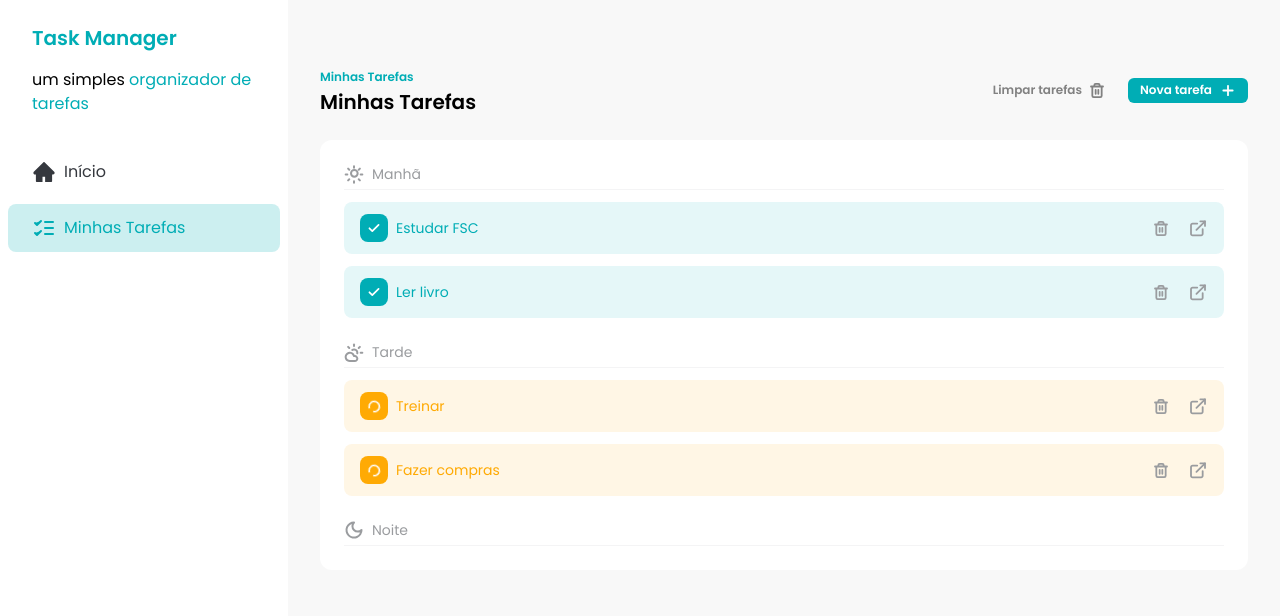
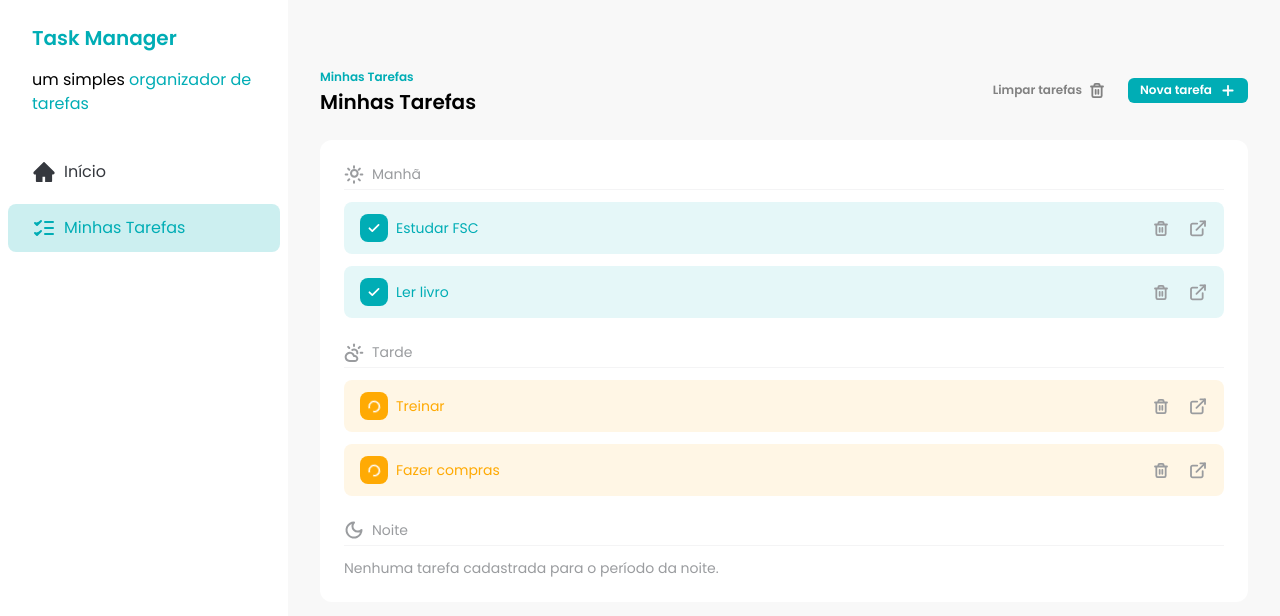
Before and after one commit to Luca-Sousa/fsc-todo-app, a React (Vite) app: page / in a window 1280 px wide. Shown: the top 616 px of the page. Built offline with nearby package versions, Linux system fonts and the light colour scheme; data requests are answered from the project's data file.

Commit message:
feat: ensure empty message is shown on Tasks component

```diff
--- a/src/components/Tasks.jsx
+++ b/src/components/Tasks.jsx
@@ -103,7 +103,11 @@
       <div className="space-y-6 rounded-xl bg-white p-6">
         <div className="space-y-3">
           <TasksSeparator title="Manhã" icon={<SunIcon />} />
-
+          {morningTasks.length === 0 && (
+            <p className="text-sm text-brand-text-gray">
+              Nenhuma tarefa cadastrada para o período da manhã.
+            </p>
+          )}
           {morningTasks.map((task) => (
             <TaskItem
               key={task.id}
@@ -116,7 +120,11 @@
 
         <div className="space-y-3">
           <TasksSeparator title="Tarde" icon={<CloudSunIcon />} />
-
+          {afternoonTasks.length === 0 && (
+            <p className="text-sm text-brand-text-gray">
+              Nenhuma tarefa cadastrada para o período da tarde.
+            </p>
+          )}
           {afternoonTasks.map((task) => (
             <TaskItem
               key={task.id}
@@ -129,7 +137,11 @@
 
         <div className="space-y-3">
           <TasksSeparator title="Noite" icon={<MoonIcon />} />
-
+          {eveningTasks.length === 0 && (
+            <p className="text-sm text-brand-text-gray">
+              Nenhuma tarefa cadastrada para o período da noite.
+            </p>
+          )}
           {eveningTasks.map((task) => (
             <TaskItem
               key={task.id}
```
